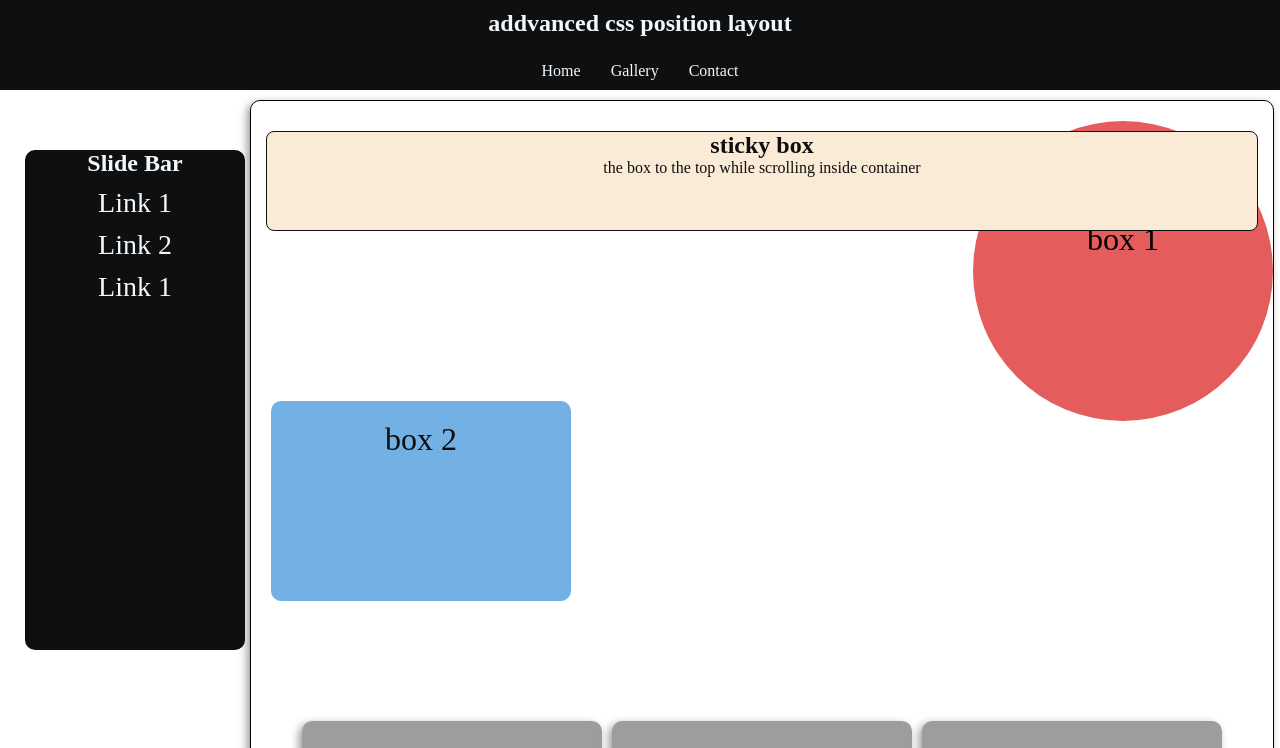
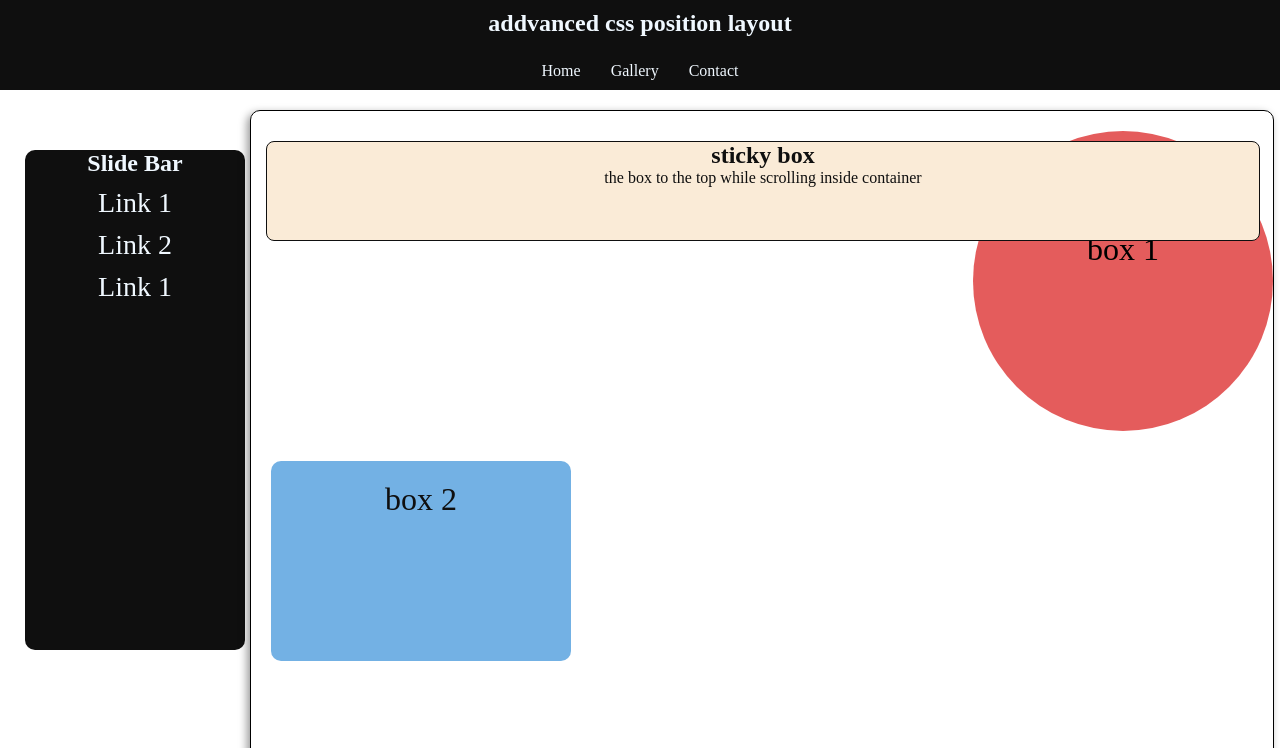
Before and after one commit to code-huzaifa349/html-css-all-tasks, a plain HTML site: page css/css task 7/index.html in a window 1280 px wide. Shown: the top 748 px of the page. Drawn offline with Linux system fonts and the light colour scheme.

Commit message:
css 7 task upadate

```diff
--- a/css/css task 7/style.css
+++ b/css/css task 7/style.css
@@ -82,9 +82,9 @@ aside a {
 
 .main-body {
     position: absolute;
-    top: 0;
+    top: 10px;
    width: 80vw;
-    min-height: 1100px;
+   height: 180vh;
     margin: 100px 0 30px 250px;
     border: 1px solid;
     border-radius: 10px;
@@ -94,15 +94,15 @@ aside a {
 
 header {
     position: relative;
-    width: 100%;
-    min-height: 200px;
+    width: 80vw;
+    min-height: 250px;
     padding: 30px 15px;
     text-align: center;
 }
 
 .navtwo {
     position: sticky;
-    top: 10px;
+    top: 100px;
     background-color: antiquewhite;
     color: #0f0f0f;
     border: 1px solid;
```
